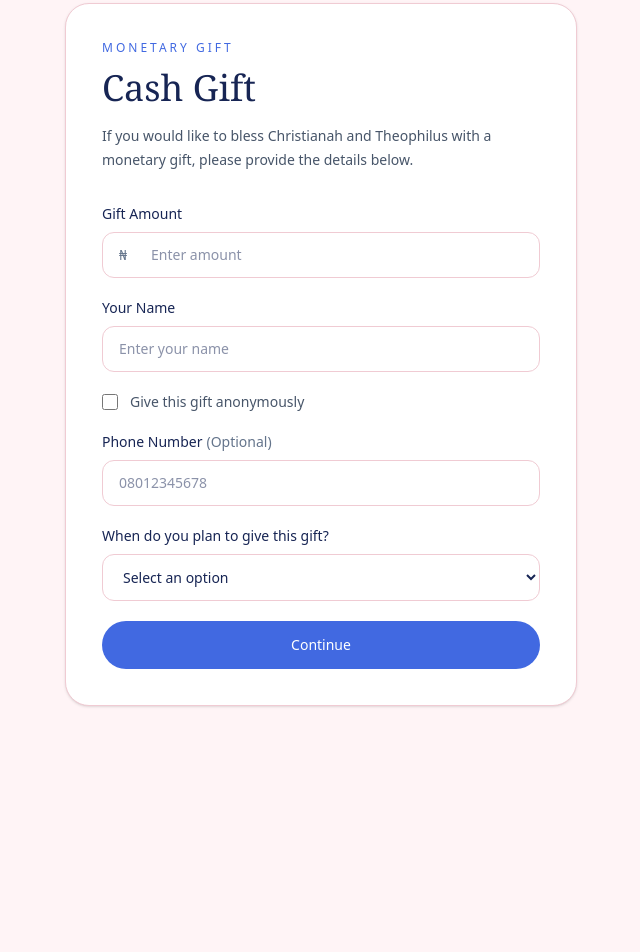
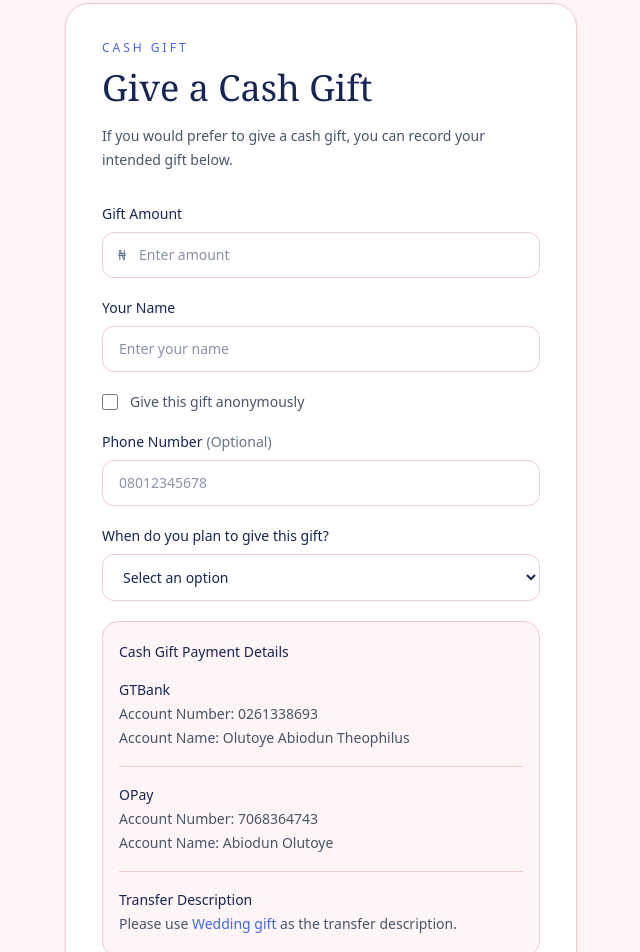
Before and after one commit to TeeCee1126/TC-26, a Next.js app: page /cash-gift in a window 1280 px wide. Shown: the part 100-1052 px from the top of the page, without its empty margins (319-959 px from the left). Before the commit the page ends 854 px from the top, so only its background shows below. Built offline with nearby package versions, Linux system fonts and the light colour scheme.

Commit message:
feat: Add delivery information section to CustomGiftPage and GiftDetailsPage

```diff
--- a/app/cash-gift/page.tsx
+++ b/app/cash-gift/page.tsx
@@ -27,20 +27,19 @@ export default function CashGiftPage() {
     const trimmedPhone = phone.trim();
     const trimmedAmount = amount.trim();
 
-    if (!trimmedAmount) {
-      setError("Please enter the amount you would like to give.");
+    if (!anonymous && !trimmedName) {
+      setError("Please enter your name or choose the anonymous option.");
       return;
     }
 
     const numericAmount = Number(trimmedAmount);
 
-    if (!Number.isFinite(numericAmount) || numericAmount <= 0) {
-      setError("Please enter a valid gift amount greater than ₦0.");
-      return;
-    }
-
-    if (!anonymous && !trimmedName) {
-      setError("Please enter your name or choose the anonymous option.");
+    if (
+      !trimmedAmount ||
+      Number.isNaN(numericAmount) ||
+      numericAmount <= 0
+    ) {
+      setError("Please enter a valid cash gift amount.");
       return;
     }
 
@@ -97,16 +96,16 @@ export default function CashGiftPage() {
 
           <div className="rounded-3xl border border-[#f0cbd3] bg-white p-7 shadow-sm dark:border-[#294274] dark:bg-[#10285c] sm:p-9">
             <p className="text-xs uppercase tracking-[0.25em] text-[#4169e1] dark:text-[#e9a6b5]">
-              Monetary Gift
+              Cash Gift
             </p>
 
             <h1 className="mt-3 font-serif text-3xl text-[#172554] dark:text-white sm:text-4xl">
-              Cash Gift
+              Give a Cash Gift
             </h1>
 
             <p className="mt-4 text-sm leading-6 text-[#475569] dark:text-slate-300">
-              If you would like to bless Christianah and Theophilus with a
-              monetary gift, please provide the details below.
+              If you would prefer to give a cash gift, you can record
+              your intended gift below.
             </p>
 
             <form onSubmit={handleSubmit} className="mt-8 space-y-5">
@@ -118,8 +117,8 @@ export default function CashGiftPage() {
                   Gift Amount
                 </label>
 
-                <div className="flex overflow-hidden rounded-xl border border-[#f0cbd3] bg-white focus-within:border-[#4169e1] dark:border-[#294274] dark:bg-[#0b1f4d]">
-                  <span className="flex items-center px-4 text-sm text-[#64748b]">
+                <div className="relative">
+                  <span className="absolute left-4 top-1/2 -translate-y-1/2 text-sm font-medium text-[#64748b]">
                     ₦
                   </span>
 
@@ -129,10 +128,12 @@ export default function CashGiftPage() {
                     min="1"
                     step="1"
                     value={amount}
-                    onChange={(event) => setAmount(event.target.value)}
+                    onChange={(event) =>
+                      setAmount(event.target.value)
+                    }
                     disabled={isSubmitting}
                     placeholder="Enter amount"
-                    className="w-full bg-transparent px-2 py-3 text-sm text-[#172554] outline-none dark:text-white"
+                    className="w-full rounded-xl border border-[#f0cbd3] bg-white py-3 pl-9 pr-4 text-sm text-[#172554] outline-none transition focus:border-[#4169e1] disabled:cursor-not-allowed disabled:bg-slate-100 dark:border-[#294274] dark:bg-[#0b1f4d] dark:text-white dark:disabled:bg-[#16346f]"
                   />
                 </div>
               </div>
@@ -160,7 +161,9 @@ export default function CashGiftPage() {
                 <input
                   type="checkbox"
                   checked={anonymous}
-                  onChange={(event) => setAnonymous(event.target.checked)}
+                  onChange={(event) =>
+                    setAnonymous(event.target.checked)
+                  }
                   disabled={isSubmitting}
                   className="h-4 w-4 accent-[#4169e1]"
                 />
@@ -202,7 +205,9 @@ export default function CashGiftPage() {
                 <select
                   id="giftTiming"
                   value={giftTiming}
-                  onChange={(event) => setGiftTiming(event.target.value)}
+                  onChange={(event) =>
+                    setGiftTiming(event.target.value)
+                  }
                   disabled={isSubmitting}
                   className="w-full rounded-xl border border-[#f0cbd3] bg-white px-4 py-3 text-sm text-[#172554] outline-none transition focus:border-[#4169e1] disabled:cursor-not-allowed dark:border-[#294274] dark:bg-[#0b1f4d] dark:text-white"
                 >
@@ -221,7 +226,67 @@ export default function CashGiftPage() {
                   </option>
                 </select>
               </div>
+<div className="rounded-2xl border border-[#f0cbd3] bg-[#fff4f6] px-4 py-5 dark:border-[#294274] dark:bg-[#0b1f4d]">
+  <p className="text-sm font-medium text-[#172554] dark:text-white">
+    Cash Gift Payment Details
+  </p>
 
+  <div className="mt-4 space-y-4 text-sm leading-6 text-[#475569] dark:text-slate-300">
+    <div>
+      <p className="font-medium text-[#172554] dark:text-white">
+        GTBank
+      </p>
+
+      <p>
+        Account Number:{" "}
+        <span className="font-medium">
+          0261338693
+        </span>
+      </p>
+
+      <p>
+        Account Name:{" "}
+        <span className="font-medium">
+          Olutoye Abiodun Theophilus
+        </span>
+      </p>
+    </div>
+
+    <div className="border-t border-[#f0cbd3] pt-4 dark:border-[#294274]">
+      <p className="font-medium text-[#172554] dark:text-white">
+        OPay
+      </p>
+
+      <p>
+        Account Number:{" "}
+        <span className="font-medium">
+          7068364743
+        </span>
+      </p>
+
+      <p>
+        Account Name:{" "}
+        <span className="font-medium">
+          Abiodun Olutoye
+        </span>
+      </p>
+    </div>
+
+    <div className="border-t border-[#f0cbd3] pt-4 dark:border-[#294274]">
+      <p className="font-medium text-[#172554] dark:text-white">
+        Transfer Description
+      </p>
+
+      <p>
+        Please use{" "}
+        <span className="font-medium text-[#4169e1] dark:text-[#e9a6b5]">
+          Wedding gift
+        </span>{" "}
+        as the transfer description.
+      </p>
+    </div>
+  </div>
+</div>
               {error && (
                 <p className="rounded-xl bg-red-50 px-4 py-3 text-sm text-red-600 dark:bg-red-950/30 dark:text-red-300">
                   {error}
@@ -233,7 +298,7 @@ export default function CashGiftPage() {
                 disabled={isSubmitting}
                 className="w-full rounded-full bg-[#4169e1] px-6 py-3.5 text-sm font-medium text-white transition hover:bg-[#3157c7] disabled:cursor-not-allowed disabled:opacity-60"
               >
-                {isSubmitting ? "Processing..." : "Continue"}
+                {isSubmitting ? "Processing..." : "Confirm Cash Gift"}
               </button>
             </form>
           </div>
--- a/app/custom-gift/page.tsx
+++ b/app/custom-gift/page.tsx
@@ -206,7 +206,22 @@ export default function CustomGiftPage() {
                   </option>
                 </select>
               </div>
+<div className="rounded-2xl border border-[#f0cbd3] bg-[#fff4f6] px-4 py-4 dark:border-[#294274] dark:bg-[#0b1f4d]">
+  <p className="text-sm font-medium text-[#172554] dark:text-white">
+    Delivery Information
+  </p>
 
+  <p className="mt-2 text-sm leading-6 text-[#475569] dark:text-slate-300">
+    For delivery arrangements, please reach out to the groom on{" "}
+    <a
+      href="tel:07068364743"
+      className="font-medium text-[#4169e1] hover:underline dark:text-[#e9a6b5]"
+    >
+      07068364743
+    </a>
+    .
+  </p>
+</div>
               {error && (
                 <p className="rounded-xl bg-red-50 px-4 py-3 text-sm text-red-600 dark:bg-red-950/30 dark:text-red-300">
                   {error}
--- a/app/wishlist/[id]/page.tsx
+++ b/app/wishlist/[id]/page.tsx
@@ -291,6 +291,22 @@ export default function GiftDetailsPage() {
                   </option>
                 </select>
               </div>
+              <div className="rounded-2xl border border-[#f0cbd3] bg-[#fff4f6] px-4 py-4 dark:border-[#294274] dark:bg-[#0b1f4d]">
+  <p className="text-sm font-medium text-[#172554] dark:text-white">
+    Delivery Information
+  </p>
+
+  <p className="mt-2 text-sm leading-6 text-[#475569] dark:text-slate-300">
+    For delivery arrangements, please reach out to the groom on{" "}
+    <a
+      href="tel:07068364743"
+      className="font-medium text-[#4169e1] hover:underline dark:text-[#e9a6b5]"
+    >
+      07068364743
+    </a>
+    .
+  </p>
+</div>
 
               {error && (
                 <p className="rounded-xl bg-red-50 px-4 py-3 text-sm text-red-600 dark:bg-red-950/30 dark:text-red-300">
--- a/package.json
+++ b/package.json
@@ -9,6 +9,7 @@
     "lint": "eslint"
   },
   "dependencies": {
+    "mongoose": "^8.24.4",
     "next": "16.3.8",
     "react": "19.2.8",
     "react-dom": "19.2.8"
```
Also changed, not shown: 1 other file (tests, documents, lock files or other folders).
